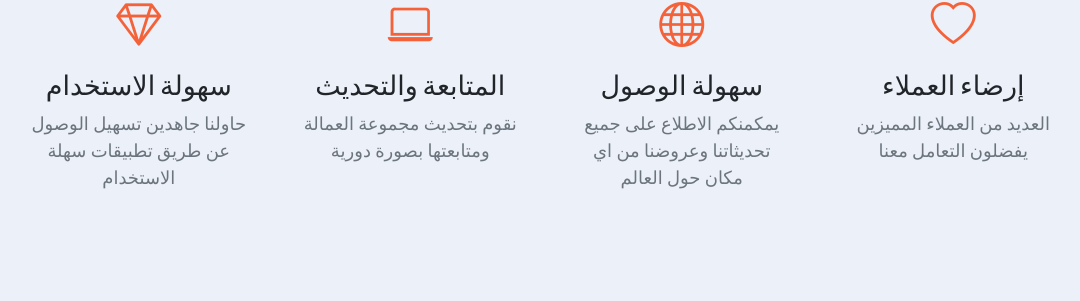
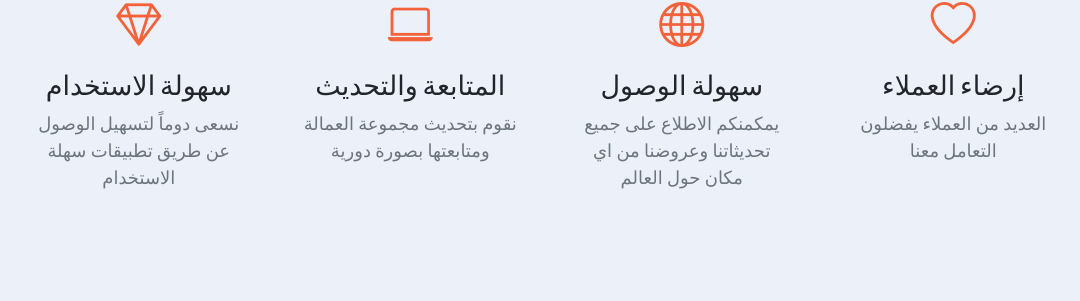
Before and after one commit to rnsdoodi/salalim, a Flask app: page / in a window 1280 px wide. Shown: the part 1644-1945 px from the top of the page, without its empty margins (94-1174 px from the left). Run offline with Flask 2, Linux system fonts and the light colour scheme; some libraries are stand-ins or nearby versions.

Commit message:
changing the home page2

```diff
--- a/templates/index.html
+++ b/templates/index.html
@@ -41,7 +41,7 @@
                         <div class="mt-5">
                             <div class="mb-2"><i class="bi-gem fs-1 text-primary"></i></div>
                             <h3 class="h4 mb-2">سهولة الاستخدام</h3>
-                            <p class="text-muted mb-0">حاولنا جاهدين تسهيل الوصول عن طريق تطبيقات سهلة الاستخدام</p>
+                            <p class="text-muted mb-0">نسعى دوماً لتسهيل الوصول عن طريق تطبيقات سهلة الاستخدام</p>
                         </div>
                     </div>
                     <div class="col-lg-3 col-md-6 text-center">
@@ -62,7 +62,7 @@
                         <div class="mt-5">
                             <div class="mb-2"><i class="bi-heart fs-1 text-primary"></i></div>
                             <h3 class="h4 mb-2">إرضاء العملاء</h3>
-                            <p class="text-muted mb-0">العديد من العملاء المميزين يفضلون التعامل معنا</p>
+                            <p class="text-muted mb-0">العديد من العملاء يفضلون التعامل معنا</p>
                         </div>
                     </div>
                 </div>
```
